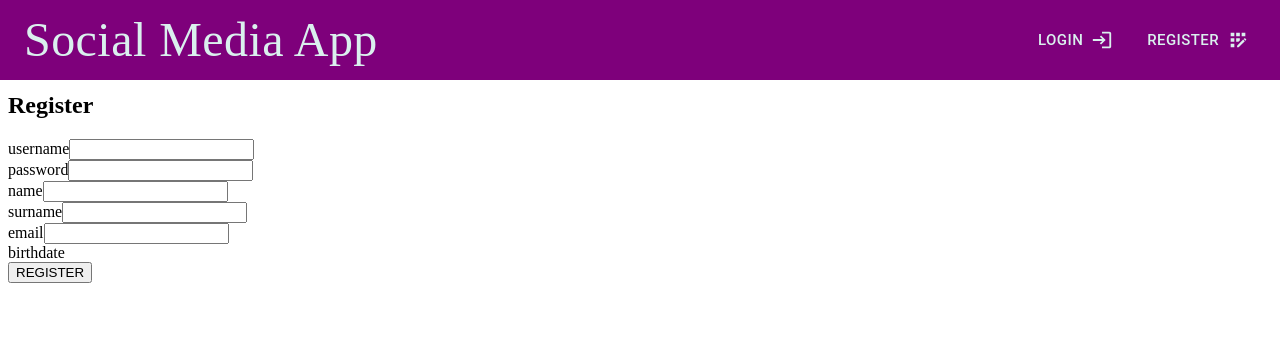
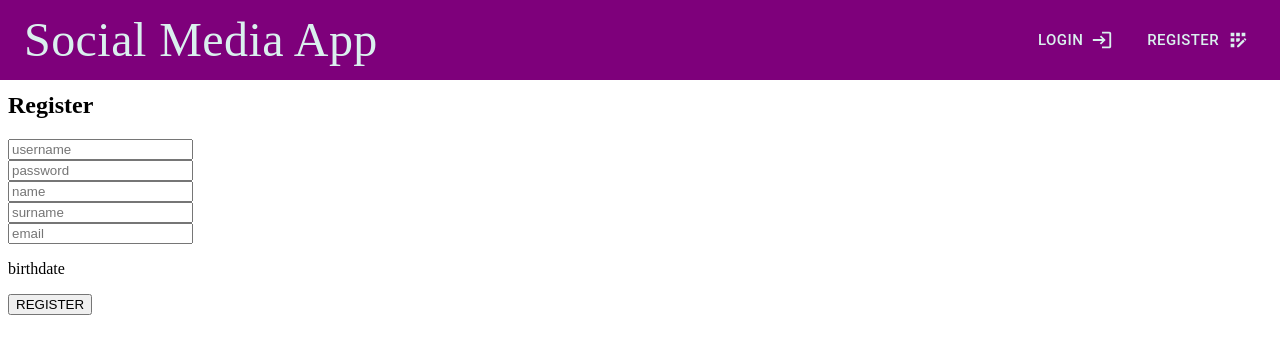
Before and after one commit to wrzchwc/social-media-app, a React (Create React App) app: page /api/users/signup in a window 1280 px wide. Shown: the top 354 px of the page. Built offline with nearby package versions, Linux system fonts and the light colour scheme; a web font is replaced by a local one.

Commit message:
Code refactoring

```diff
--- a/src/actions/index.js
+++ b/src/actions/index.js
@@ -17,7 +17,7 @@ export const signUp = formValues => async dispatch => {
             password: formValues.password,
             name: formValues.name,
             surname: formValues.surname,
-            dateOfBirth: JSON.stringify(new Date()),
+            dateOfBirth: new Date(),
             email: formValues.email
         }
     );
--- a/src/comoponents/Login.js
+++ b/src/comoponents/Login.js
@@ -5,11 +5,15 @@ import {signIn} from "../actions";
 
 
 class Login extends React.Component {
-    renderInput = ({input, label, secret}) => {
+    renderInput = ({input, placeholder, secret}) => {
         return (
             <div>
-                <label>{label}</label>
-                <input {...input} autoComplete="off" type={`${secret ? 'password' : 'text'}`}/>
+                <input
+                    {...input}
+                    autoComplete="off"
+                    placeholder={placeholder}
+                    type={`${secret ? 'password' : 'text'}`}
+                />
             </div>
         );
     }
@@ -25,17 +29,17 @@ class Login extends React.Component {
                 <form onSubmit={this.props.handleSubmit(this.onSubmit)}>
                     <Field
                         component={this.renderInput}
-                        label="username"
+                        placeholder="username"
                         name="username"
                         secret={false}
                     />
                     <Field
                         component={this.renderInput}
-                        label="password"
+                        placeholder="password"
                         name="password"
                         secret={true}
                     />
-                    <button>LOG IN</button>
+                    <button>LOGIN</button>
                 </form>
             </div>
         );
--- a/src/comoponents/Register.js
+++ b/src/comoponents/Register.js
@@ -8,11 +8,15 @@ class Register extends React.Component {
         this.props.signUp(formValues);
     }
 
-    renderInput = ({input, label, secret}) => {
+    renderInput = ({input, placeholder, secret}) => {
         return (
             <div>
-                <label>{label}</label>
-                <input {...input} autoComplete="off"  type={`${secret ? 'password' : 'text'}`}/>
+                <input
+                    {...input}
+                    autoComplete="off"
+                    placeholder={placeholder}
+                    type={`${secret ? 'password' : 'text'}`}
+                />
             </div>
         );
     }
@@ -24,37 +28,37 @@ class Register extends React.Component {
                 <form onSubmit={this.props.handleSubmit(this.onSubmit)}>
                     <Field
                         component={this.renderInput}
-                        label="username"
+                        placeholder="username"
                         name="username"
                         secret={false}
                     />
                     <Field
                         component={this.renderInput}
-                        label="password"
+                        placeholder="password"
                         name="password"
                         secret={true}
                     />
                     <Field
                         component={this.renderInput}
-                        label="name"
+                        placeholder="name"
                         name="name"
                         secret={false}
                     />
                     <Field
                         component={this.renderInput}
-                        label="surname"
+                        placeholder="surname"
                         name="surname"
                         secret={false}
                     />
                     <Field
                         component={this.renderInput}
-                        label="email"
+                        placeholder="email"
                         name="email"
                         secret={false}
                     />
-                    <label>birthdate</label>
+                    <p>birthdate</p>
+                    <button>REGISTER</button>
                 </form>
-                <button>REGISTER</button>
             </div>
         );
     }
```
